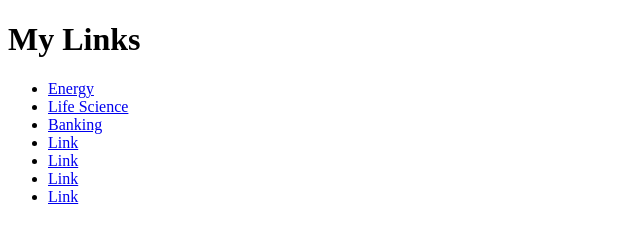
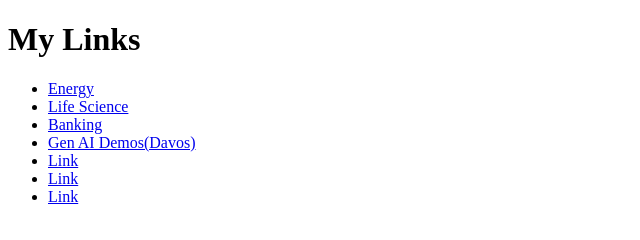
Before and after one commit to jairantunes/genai, a plain HTML site: page index.html in a window 1280 px wide. Shown: the whole page, without its empty margins (0-640 px from the left). Drawn offline with Linux system fonts and the light colour scheme.

Commit message:
Update index.html
Added Gen AI Demos

```diff
--- a/index.html
+++ b/index.html
@@ -11,7 +11,7 @@
         <li><a href="https://www.figma.com/proto/OWK20UCVwPgI1aB6Spb8sa/TER-2.0_Energy_Concept_source_V0.3?node-id=1585-20720&starting-point-node-id=1585%3A20720&t=yhLSDYVMqvvSMHmn-1">Energy</a></li>
         <li><a href="https://www.figma.com/proto/AWjVYp8xQwAbGTFX7mYKPg/TER-3.0_Life-Sciences?node-id=3359-33259&source=email_invite&starting-point-node-id=3359%3A33259&t=cp5Bnd3Gk0hMJcW5-1">Life Science</a></li>
         <li><a href="https://www.figma.com/proto/pRZuLUpE3eGpC600rh4Ukr/TER-Banking?node-id=5938-25004&starting-point-node-id=5661%3A11362&t=ZLCUz2uLv2pi2IQr-1">Banking</a></li>
-        <li><a href="https://example.com">Link</a></li>
+        <li><a href="https://www.figma.com/proto/EG9pRixEc5F3ZHDYcOwEpr/Accenture-Gen-AI-Studios?page-id=1%3A186&type=design&node-id=948-2599&viewport=698%2C322%2C0.28&t=XfxtYNn0l4gTgnCS-1&scaling=scale-down-width&starting-point-node-id=76%3A1782">Gen AI Demos(Davos)</a></li>
         <li><a href="https://example.com">Link</a></li>
         <li><a href="https://example.com">Link</a></li>
         <li><a href="https://example.com">Link</a></li>
```
